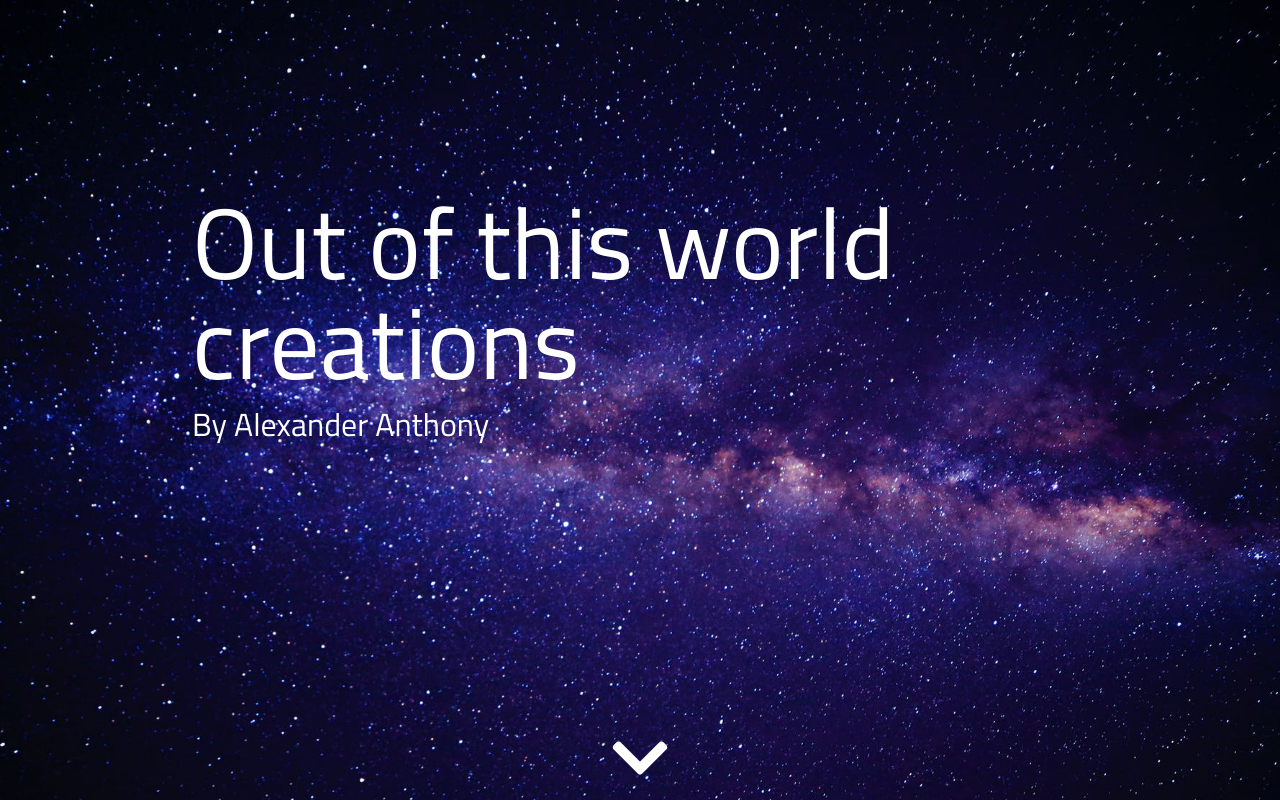
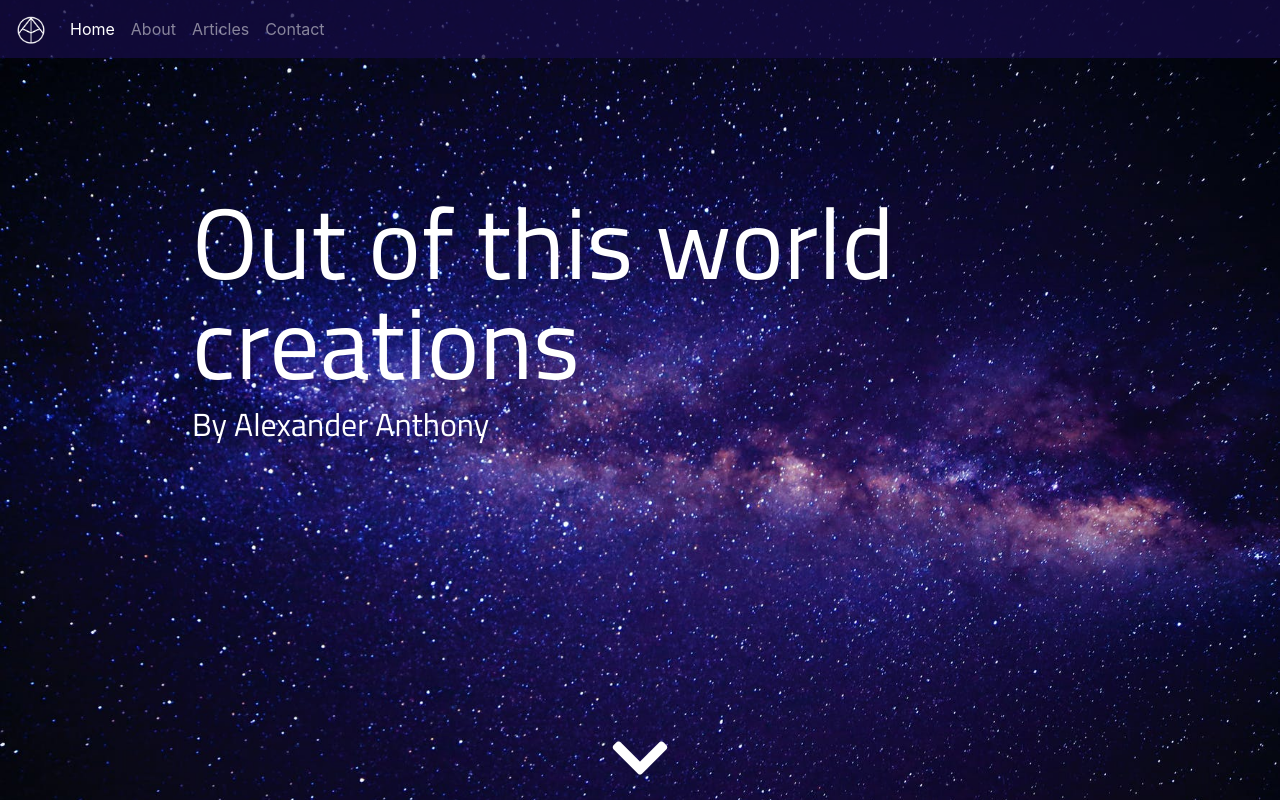
Before and after one commit to alexm178/portfolio, a PHP site: page / in a window 1280 px wide. Run offline with PHP 8.4, Linux system fonts and the light colour scheme; some libraries are stand-ins or nearby versions.

Commit message:
add navbar

```diff
--- a/index.html
+++ b/index.html
@@ -9,6 +9,7 @@
   <meta name="author" content="name">
   <meta name="description" content="description here">
   <meta name="keywords" content="keywords,here">
+  <link rel="icon" type="image/png" href="./logo-dark.png">
   <link rel="stylesheet" href="https://stackpath.bootstrapcdn.com/bootstrap/4.1.0/css/bootstrap.min.css" integrity="sha384-9gVQ4dYFwwWSjIDZnLEWnxCjeSWFphJiwGPXr1jddIhOegiu1FwO5qRGvFXOdJZ4" crossorigin="anonymous">
   <link href="https://fonts.googleapis.com/css?family=Anton|Titillium+Web:700,400" rel="stylesheet">
   <link rel="stylesheet" href="https://use.fontawesome.com/releases/v5.1.0/css/all.css" integrity="sha384-lKuwvrZot6UHsBSfcMvOkWwlCMgc0TaWr+30HWe3a4ltaBwTZhyTEggF5tJv8tbt" crossorigin="anonymous">
@@ -16,6 +17,21 @@
 </head>
 
 <body>
+  <nav class="navbar fixed-top navbar-expand-md navbar-show navbar-dark">
+    <a class="navbar-brand" href="#"><img src="./logo.png" style="height: 30px"></img></a>
+    <button class="navbar-toggler" type="button" data-toggle="collapse" data-target="#nav" aria-controls="navbarTogglerDemo01" aria-expanded="false" aria-label="Toggle navigation">
+      <span class="navbar-toggler-icon"></span>
+    </button>
+    <div class="collapse navbar-collapse" id="nav">
+      <div class="navbar-nav">
+        <a class="nav-item nav-link white active" href="#">Home <span class="sr-only">(current)</span></a>
+        <a class="nav-item nav-link white" href="#">About</a>
+        <a class="nav-item nav-link white" href="#">Articles</a>
+        <a class="nav-item nav-link white" href="#">Contact</a>
+      </div>
+    </div>
+
+  </nav>
 
 
   <div class="all">
--- a/public/script.js
+++ b/public/script.js
@@ -9,7 +9,7 @@ var direction = 1;
 
 
 var state = {
-  page: 4,
+  page: 0,
   pageAnimations: [true, false, false, false, false, false],
   pageTops: [0, 0, 0, 0, 0, 0],
 }
@@ -127,7 +127,7 @@ function sizeBlock(i) {
   var vph = $window.innerHeight()
   var $block = $($(".block").get(i))
   $($(".heading-container").get(i)).css({
-    "margin-top": (vph - $block.height()) / 2 + "px"
+    "margin-top": (vph - $block.height()) / 2  + "px"
   })
 }
 
--- a/public/style2.css
+++ b/public/style2.css
@@ -10,6 +10,14 @@ body{
   height: 100vh;
   width: 100vw;
   overflow-y: hidden;
+}
+
+#navbar {
+  position: fixed;
+  background-color: rgba(255, 255, 255, 0.5);
+  z-index: 1;
+  width: 100%;
+  height: 40px
 }
 
 *{
@@ -145,9 +153,31 @@ input{
   padding: 2px;
 }
 
-button {
+/* button {
   width: 100%
+} */
+
+.navbar-hide {
+ background-color: rgba(0, 0, 0, 0) !important
 }
+
+.navbar-trans{
+  background-color: rgba(248, 249, 250, 0.5)
+}
+
+.navbar-show {
+  background-color: rgba(21, 11, 68, 0.75)
+}
+
+.navbar-toggler {
+  background-color: rgba(21, 11, 68, 0.75)
+}
+
+.navbar .navbar-nav > a {
+/* color:white !important;
+opacity: 1 */
+}
+
 
 .heading, .third-heading-item {
   padding-left: 0px !important;
```
Also changed, not shown: public/logo-dark.png (added), public/logo.png (added), 1 other file.
